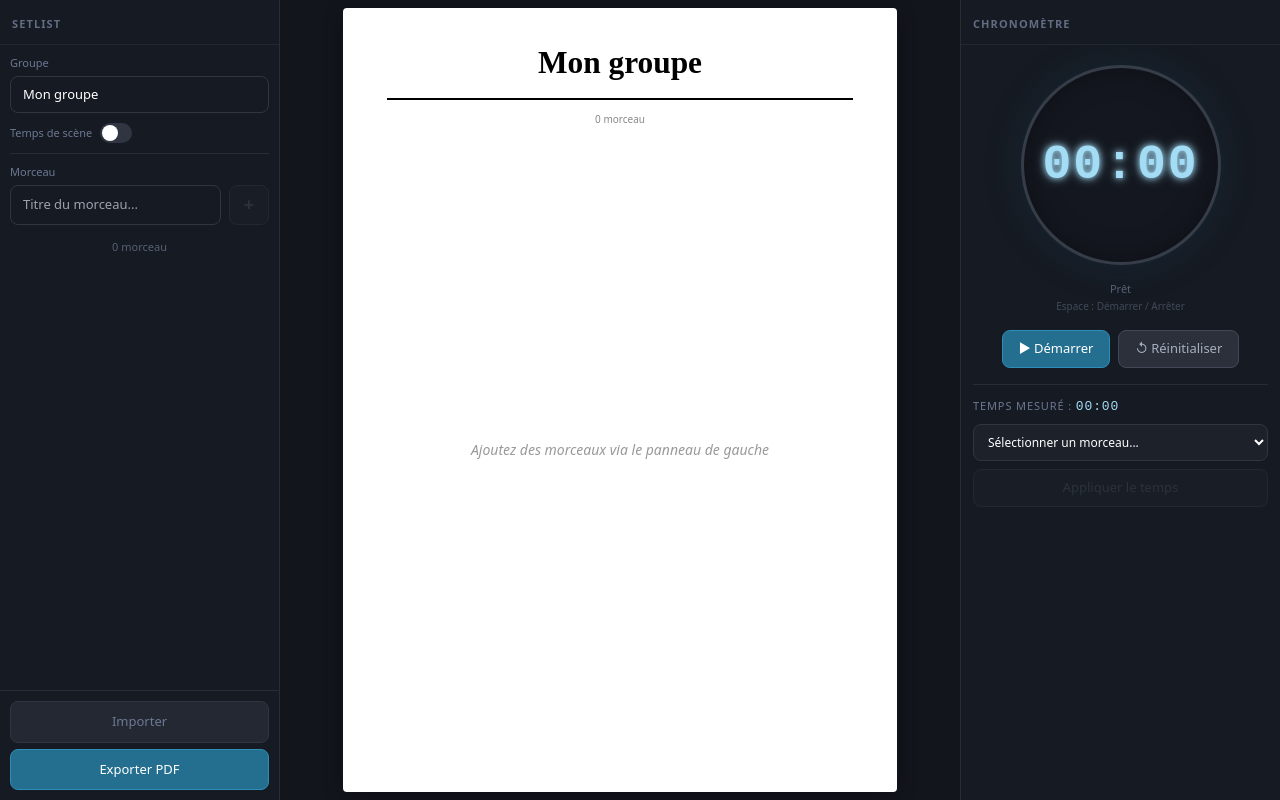
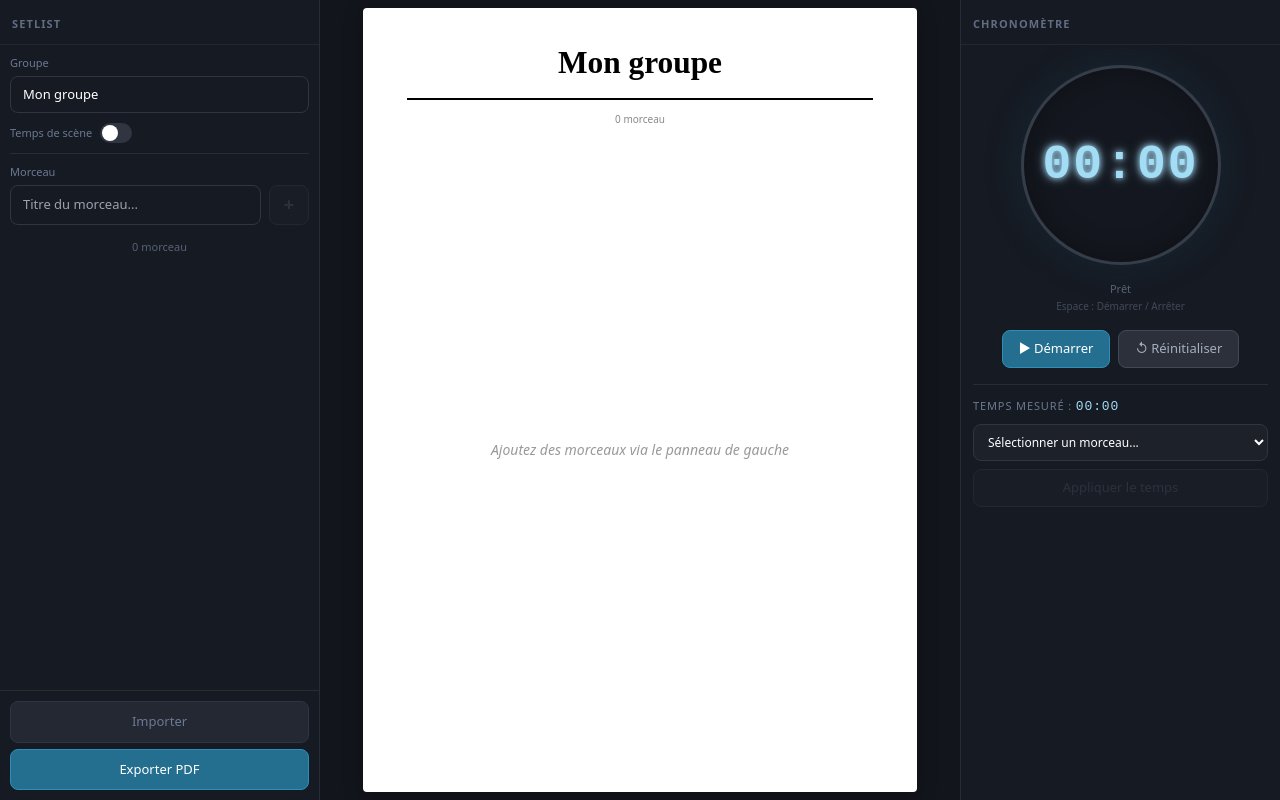
Before and after one commit to DjoAHP/setlab-saas, a React (Vite) app: page / in a window 1280 px wide. Built offline with nearby package versions, Linux system fonts and the light colour scheme; the HTML template or start-up script is replaced by a standard one.

Commit message:
feat: resizable editor sidebar with drag handle, default width 320px

```diff
--- a/src/App.tsx
+++ b/src/App.tsx
@@ -2,12 +2,16 @@ import { SetlabProvider, useSetlab } from "./context/SetlabContext";
 import { SetlistEditor } from "./components/SetlistEditor";
 import { SetlistPreview } from "./components/SetlistPreview";
 import { ChronoPanel } from "./components/ChronoPanel";
-import { useState, useEffect } from "react";
+import { useState, useEffect, useRef, useCallback } from "react";
 
 function AppContent() {
   const { loading } = useSetlab();
   const [isMobile, setIsMobile] = useState(window.innerWidth < 768);
   const [mobileTab, setMobileTab] = useState<"editor" | "preview" | "chrono">("editor");
+  const [editorWidth, setEditorWidth] = useState(320);
+  const enTrainDeRedimensionner = useRef(false);
+  const xDepart = useRef(0);
+  const largeurDepart = useRef(0);
 
   useEffect(() => {
     const onResize = () => setIsMobile(window.innerWidth < 768);
@@ -23,6 +27,29 @@ function AppContent() {
     };
     window.addEventListener("setlab-export-pdf", onExport);
     return () => window.removeEventListener("setlab-export-pdf", onExport);
+  }, []);
+
+  // ── Redimensionnement sidebar éditeur ──────────────────────
+  const demarrerRedim = useCallback((e: React.MouseEvent) => {
+    enTrainDeRedimensionner.current = true;
+    xDepart.current = e.clientX;
+    largeurDepart.current = editorWidth;
+    e.preventDefault();
+  }, [editorWidth]);
+
+  useEffect(() => {
+    const surMouvement = (e: MouseEvent) => {
+      if (!enTrainDeRedimensionner.current) return;
+      const delta = e.clientX - xDepart.current;
+      setEditorWidth(Math.min(Math.max(largeurDepart.current + delta, 200), 450));
+    };
+    const surRelachement = () => { enTrainDeRedimensionner.current = false; };
+    document.addEventListener("mousemove", surMouvement);
+    document.addEventListener("mouseup", surRelachement);
+    return () => {
+      document.removeEventListener("mousemove", surMouvement);
+      document.removeEventListener("mouseup", surRelachement);
+    };
   }, []);
 
   if (loading) {
@@ -75,8 +102,14 @@ function AppContent() {
 
   return (
     <div style={{ display: "flex", flexDirection: "row", height: "100%", width: "100%", overflow: "hidden" }}>
-      <div style={{ width: "280px", flexShrink: 0, height: "100%" }}>
+      <div style={{ width: `${editorWidth}px`, flexShrink: 0, height: "100%", position: "relative" }}>
         <SetlistEditor />
+        <div
+          onMouseDown={demarrerRedim}
+          style={{ position: "absolute", top: 0, right: 0, width: "4px", height: "100%", cursor: "col-resize", zIndex: 10, background: "transparent" }}
+          onMouseEnter={(e) => { (e.currentTarget as HTMLDivElement).style.background = "hsl(var(--tl-accent-border) / 0.3)"; }}
+          onMouseLeave={(e) => { (e.currentTarget as HTMLDivElement).style.background = "transparent"; }}
+        />
       </div>
       <div style={{ flex: 1, minWidth: 0, height: "100%", display: "flex", flexDirection: "column" }}>
         <SetlistPreview />
```
